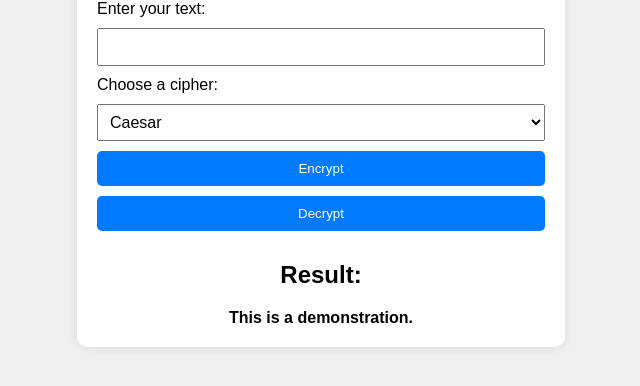
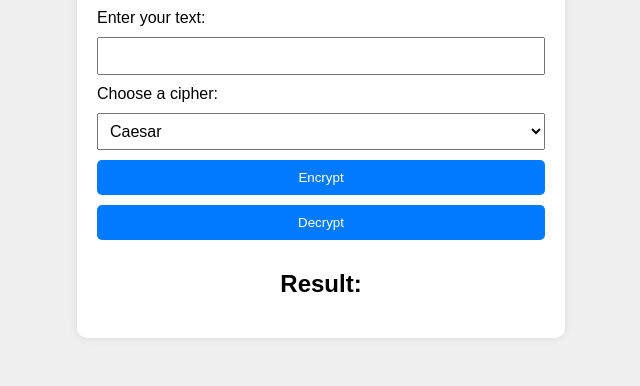
Before and after one commit to mokimochiii/Project-1, a plain HTML site: page index.html in a window 1280 px wide. Shown: the part 276-662 px from the top of the page, without its empty margins (319-959 px from the left). Drawn offline with Linux system fonts and the light colour scheme.

Commit message:
fixed margins 2

```diff
--- a/index.html
+++ b/index.html
@@ -26,7 +26,7 @@
 
         <div id="result">
             <h2>Result:</h2>
-            <p id="output">This is a demonstration.</p>
+            <p id="output"></p>
         </div>
     </div>
 </body>
```
